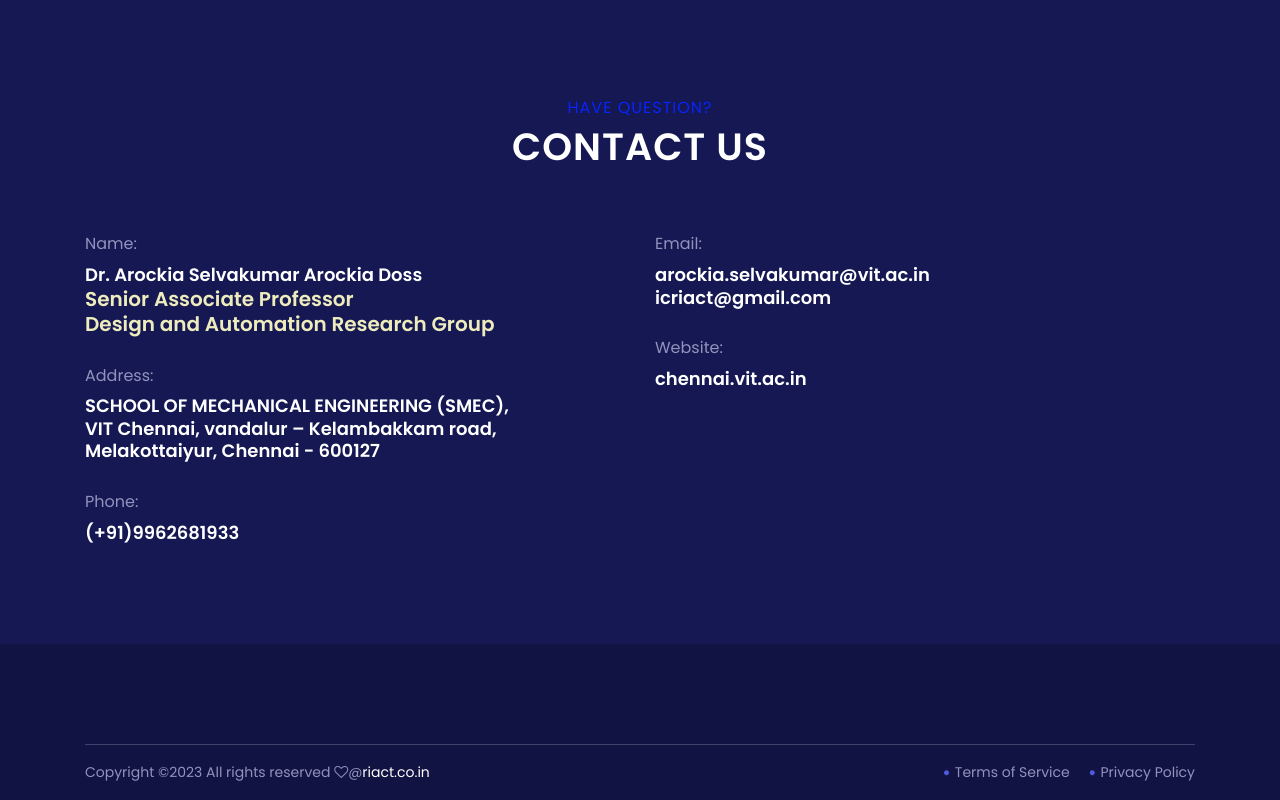
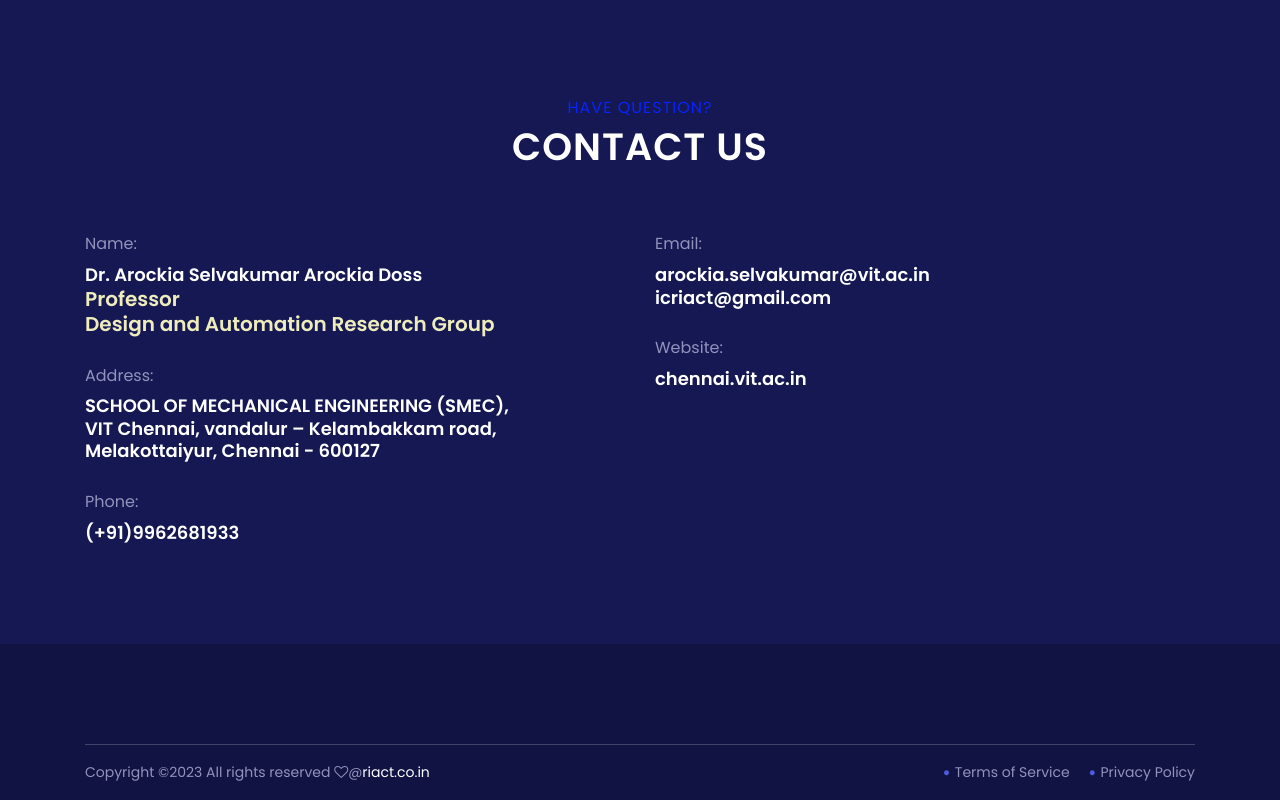
Before and after one commit to RIACTASK/RIACTASK.github.io, a website: page index.html in a window 1280 px wide. Shown: the part 8185-8985 px from the top of the page. Drawn offline with Linux system fonts and the light colour scheme; files whose address does not match are found by name.

Commit message:
Update index.html

```diff
--- a/index.html
+++ b/index.html
@@ -812,7 +812,7 @@
           <div class="single-contact-info wow fadeInUp" data-wow-delay="300ms">
             <p>Name:</p>
             <h6>Dr. Arockia Selvakumar Arockia Doss </h6>
-            <h5 style="filter: invert(100%)">Senior Associate Professor<br>
+            <h5 style="filter: invert(100%)">Professor<br>
               Design and Automation Research Group</h5>
           </div>
           <div class="single-contact-info wow fadeInUp" data-wow-delay="300ms">
```
